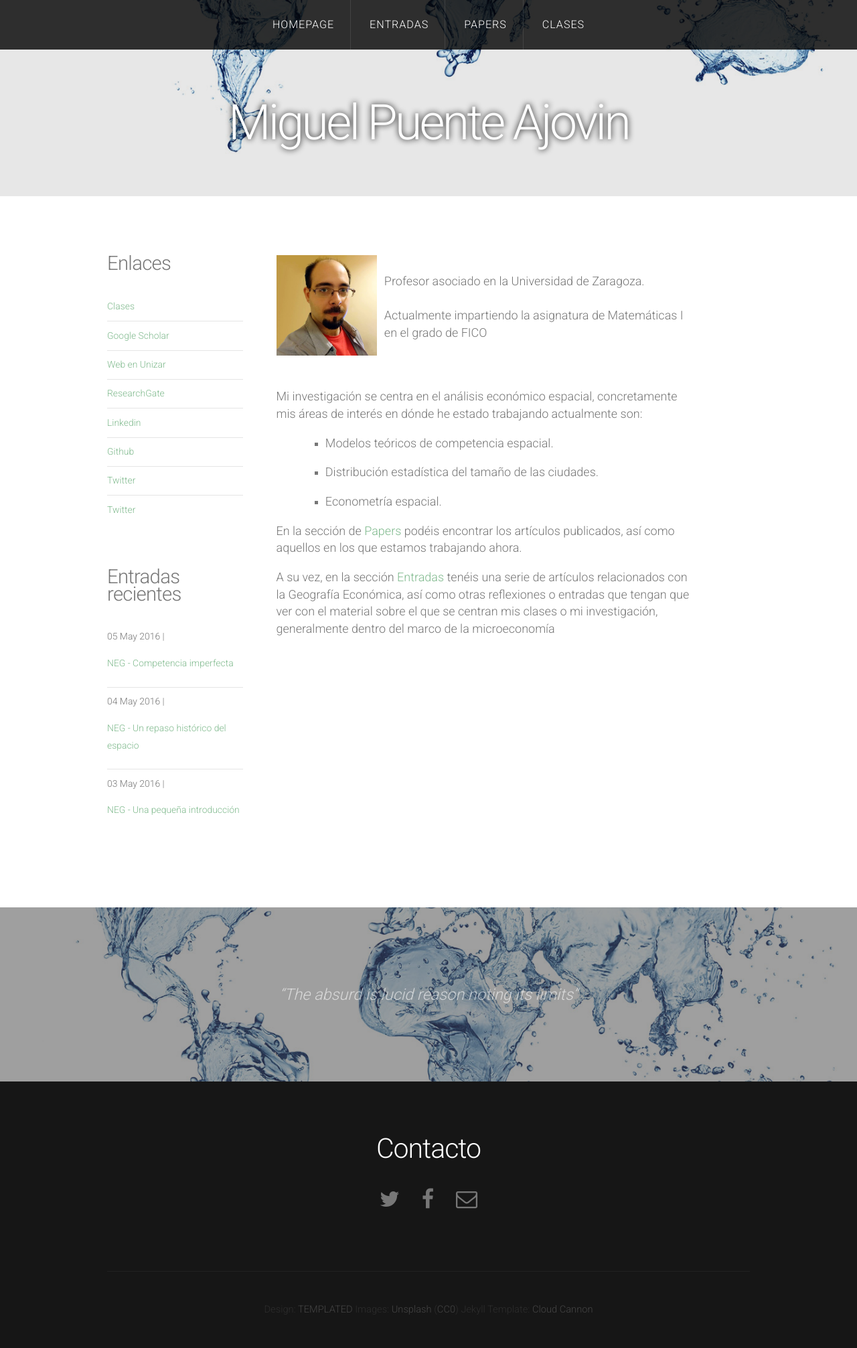
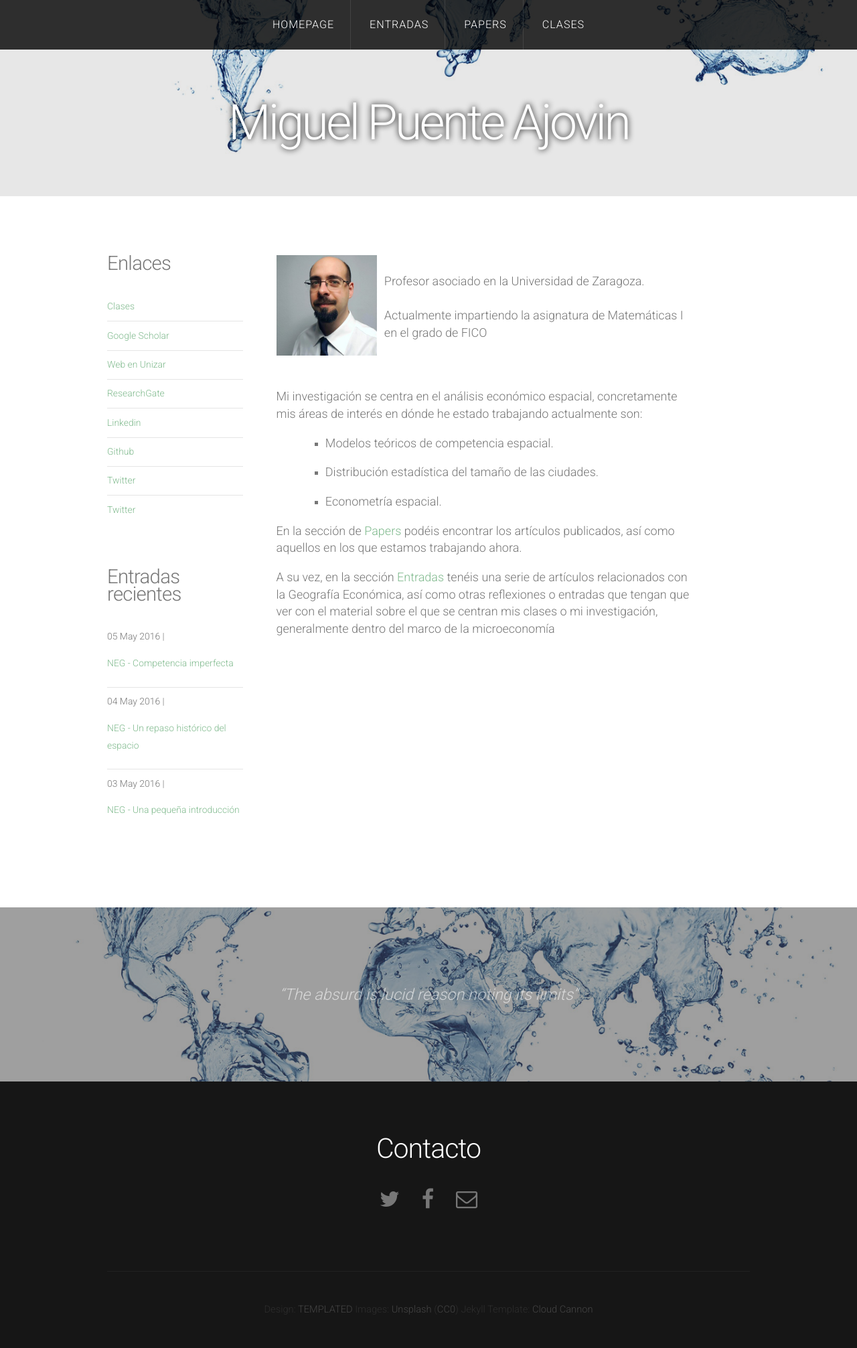
Before and after one commit to mpajovin/mpajovin.github.io, a Jekyll site: the page built from index.html, in a window 1280 px wide. Shown: the whole page at 67% size. Built offline with Jekyll 4.4.1, drawn with Linux system fonts in a browser that asks for light colours; nearby versions of some CDN libraries; the list of posts is cut into pages by our own code.

Commit message:
cambios tontos

```diff
--- a/index.html
+++ b/index.html
@@ -9,7 +9,7 @@ layout: default
 			{% include sidebar.html %}
 			<div id="content" class="8u skel-cell-important">
 				<section align="left">
-		    	<img align="left" src="img1.png" height="150" width="150" hspace="200">
+		    	<img align="left" src="img1.jpg" height="150" width="150" hspace="200">
 
 					<br>
 
```
Also changed, not shown: img1.jpg (added), img2.png (renamed from img1.png).
